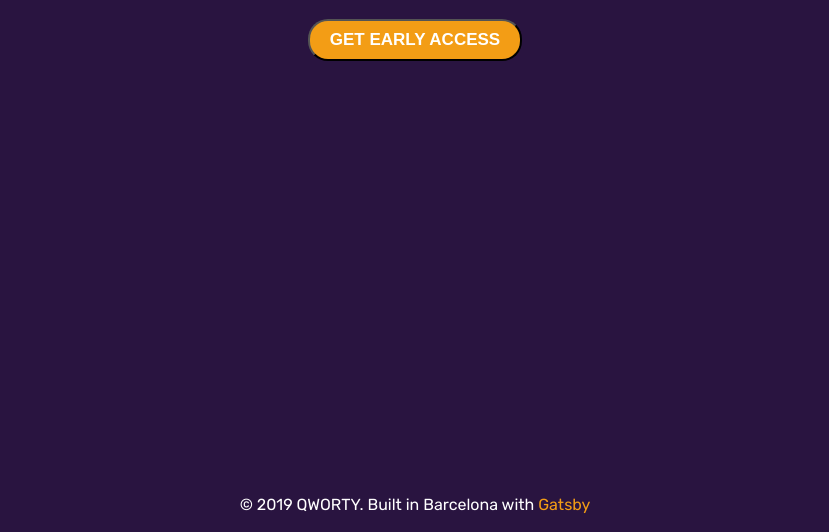
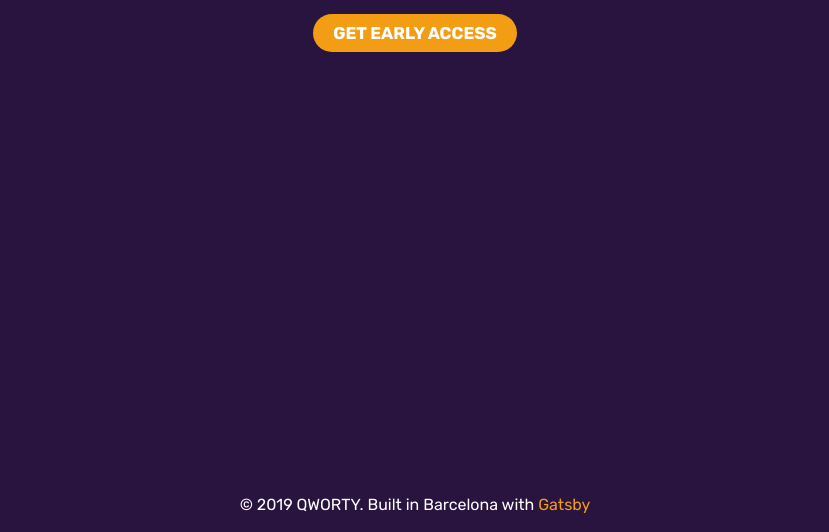
Before and after one commit to irenedemas/qworty-landing, a Gatsby site: page / in a window 1280 px wide. Shown: the part 421-953 px from the top of the page, without its empty margins (225-1054 px from the left). Built offline with nearby package versions, Linux system fonts and the light colour scheme; Gatsby itself is replaced by a stand-in of ours.

Commit message:
email sign up form added

```diff
--- a/src/components/layout.css
+++ b/src/components/layout.css
@@ -54,7 +54,7 @@ a:hover {
   opacity: 0;
 }
 
-.Hero button {
+.Hero a.button {
   font-size: 17px;
   font-weight: 700;
   color: white;
@@ -68,10 +68,10 @@ a:hover {
   opacity: 0;
 }
 
-.Hero button:hover {
+.Hero a.button:hover {
   background: white;
   color: #291440;
-  box-shadow: 0 10px 20px rgba(0, 0, 0, 0.25);
+  box-shadow: 0 10px 20px rgba(0, 0, 0, 0.5);
   transform: translateY(-3px);
 }
 
--- a/src/pages/index.js
+++ b/src/pages/index.js
@@ -15,7 +15,9 @@ const IndexPage = () => (
           Find the right quote at the right time, <br />
           every single time
         </p>
-        <button>Get early access</button>
+        <a href="http://eepurl.com/goH-Vr" target="_blank" class="button">
+          Get early access
+        </a>
       </div>
     </div>
   </Layout>
```
